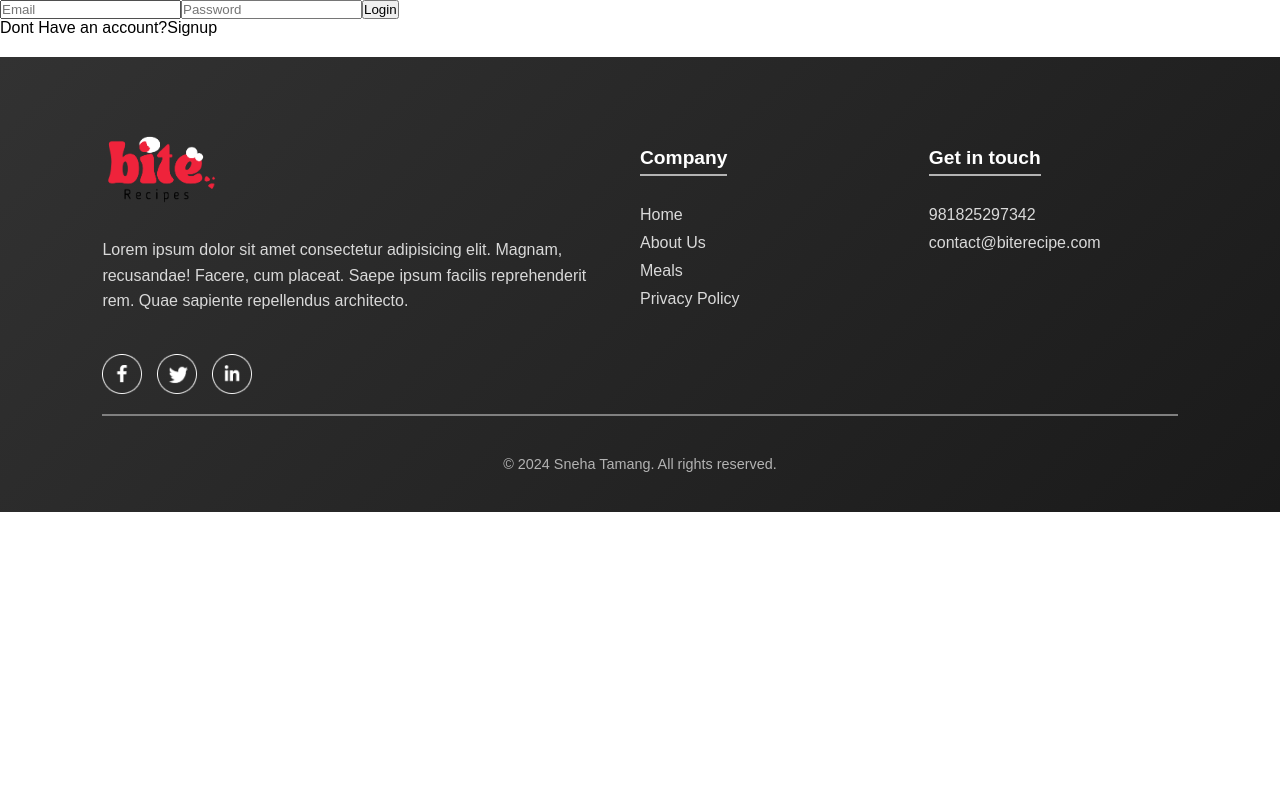
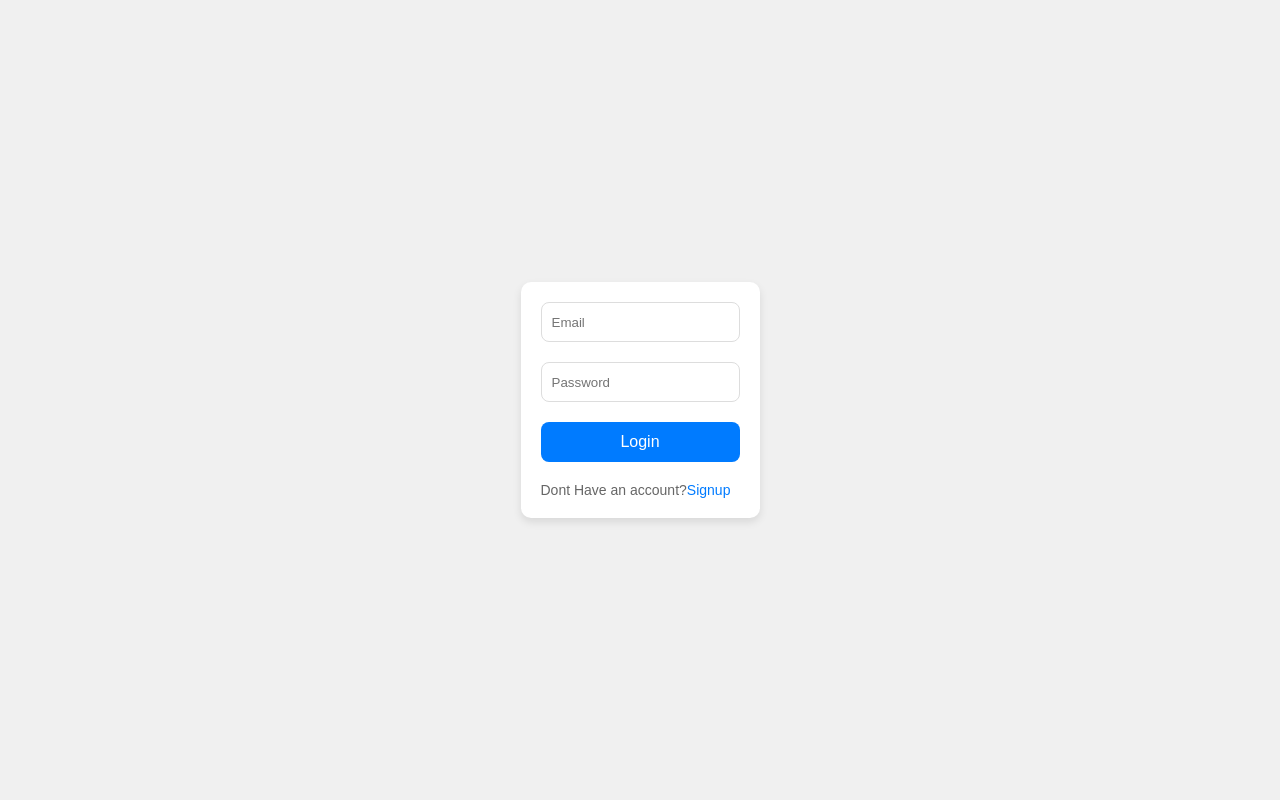
Before and after one commit to sneha-at-hub/recipe-sharing-application, a React (Vite) app in the folder frontend/: page /login in a window 1280 px wide. Shown: the top 800 px of the page. Built offline with nearby package versions, Linux system fonts and the light colour scheme.

Commit message:
login page

```diff
--- a/frontend/src/components/Login/Login.css
+++ b/frontend/src/components/Login/Login.css
@@ -0,0 +1,66 @@
+/* General styles for the container */
+.Login {
+    display: flex;
+    justify-content: center;
+    align-items: center;
+    height: 100vh;
+    background: #f0f0f0;
+  }
+
+  /* Styles for the right container (login form) */
+  .right-container {
+    display: flex;
+    flex-direction: column;
+    gap: 20px;
+    background: white;
+    padding: 20px;
+    border-radius: 10px;
+    box-shadow: 0 4px 8px rgba(0, 0, 0, 0.1);
+  }
+
+  /* Styles for input fields */
+  .right-container input {
+    width: 100%;
+    height: 40px;
+    border: 1px solid #ddd;
+    border-radius: 8px;
+    padding: 0 10px;
+    box-sizing: border-box;
+  }
+
+  /* Styles for the login button */
+  .login-btn {
+    width: 100%;
+    height: 40px;
+    border: none;
+    background-color: #007bff; /* Blue color for a modern look */
+    color: white;
+    border-radius: 8px;
+    cursor: pointer;
+    font-size: 16px;
+    transition: background-color 0.3s ease;
+  }
+
+  .login-btn:hover {
+    background-color: #0056b3; /* Darker blue on hover */
+  }
+
+  /* Styles for the signup link */
+  .right-container p {
+    font-size: 14px;
+    color: #666;
+  }
+
+  .right-container a {
+    color: #007bff;
+    text-decoration: none;
+  }
+
+  .right-container a:hover {
+    text-decoration: underline;
+  }
+
+  /* Styles for the left container (optional) */
+  .left-container {
+    display: none; /* Hide if not used */
+  }
```
